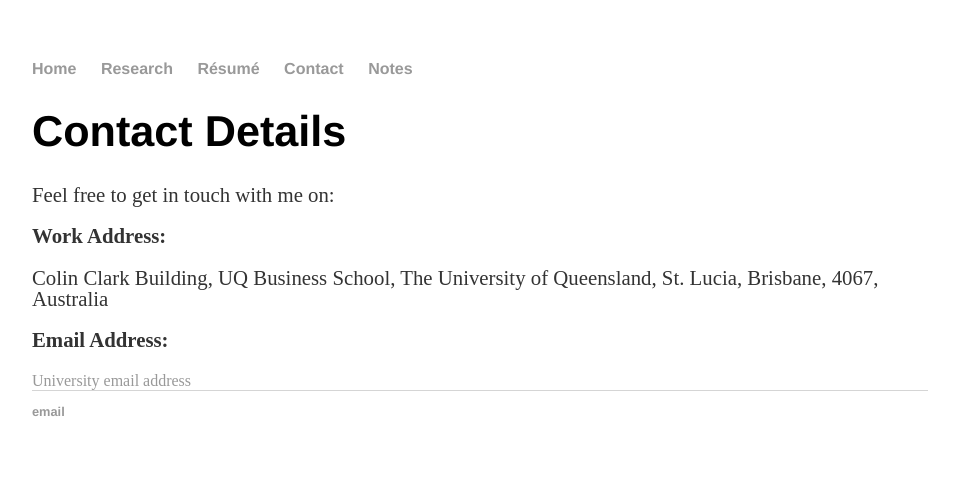
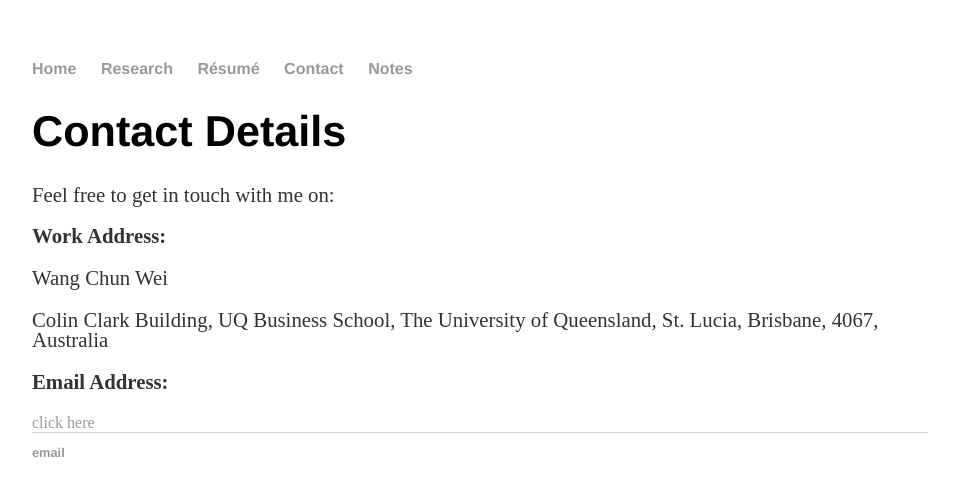
Before and after one commit to weiwangchun/weiwangchun.github.io, a Jekyll site: the page built from contact/index.html, in a window 1280 px wide. Shown: the top 496 px of the page, without its empty margins (160-1119 px from the left). Built offline with Jekyll 4.4.1, drawn with Linux system fonts in a browser that asks for light colours.

Commit message:
Update index.html

```diff
--- a/contact/index.html
+++ b/contact/index.html
@@ -7,9 +7,9 @@ title: Contact Details
 
   <p> Feel free to get in touch with me on: </p>
   <p><strong> Work Address: </strong></p>
+	<p> Wang Chun Wei </p>
 	<p>Colin Clark Building, UQ Business School, The University of Queensland, St. Lucia, Brisbane, 4067, Australia </p>
 
-  <p><strong> Email Address: </strong></p>
-  <a href="mailto:wangchun.wei@uq.edu.au"> University email address</a>
+  <p><strong> Email Address: </strong></p> <a href="mailto:wangchun.wei@uq.edu.au">click here</a>
 
 </div><!-- /.blurb -->
```
